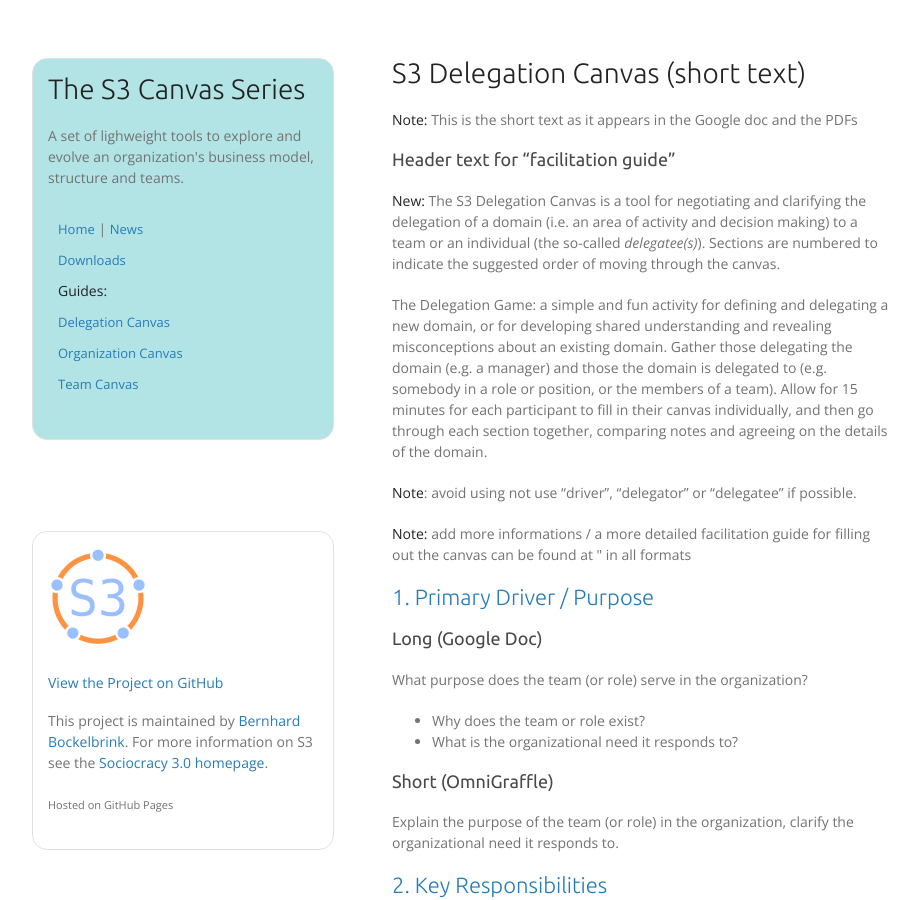
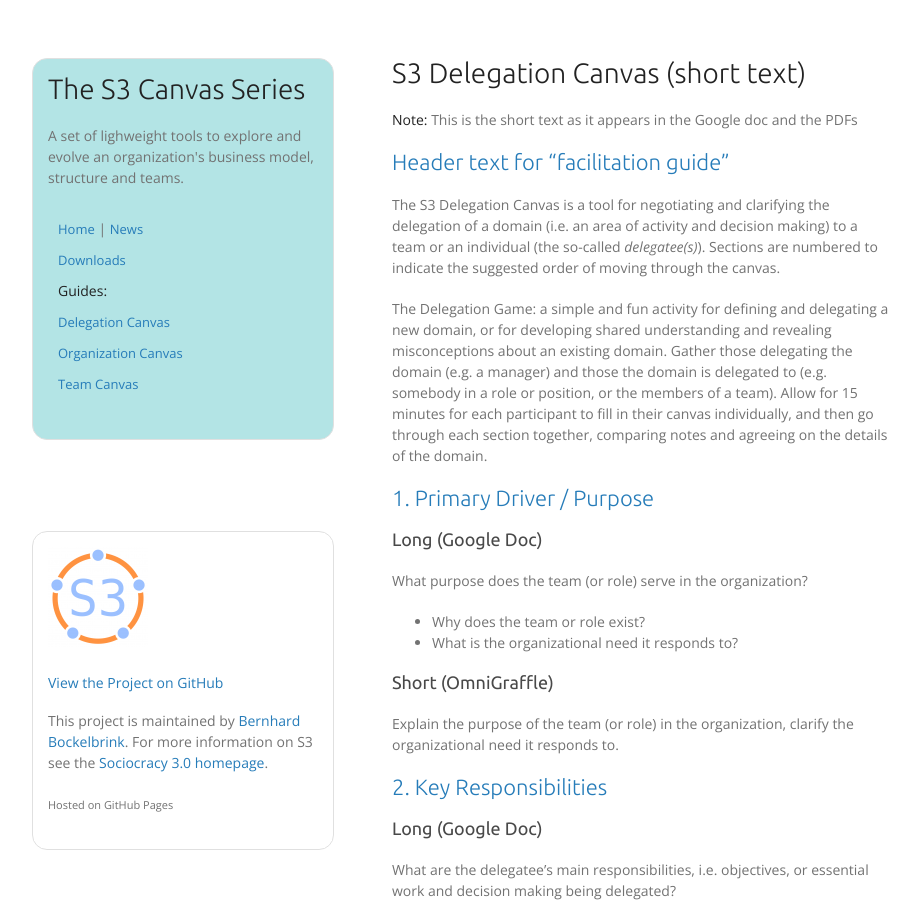
Before and after one commit to bboc/s3-canvas, a Jekyll site: the page built from docs/s3-delegation-canvas-short.md, in a window 1280 px wide and 900 px high. Shown: the whole window, without its empty margins (178-1097 px from the left). Built offline with Jekyll 4.4.1, drawn with Linux system fonts in a browser that asks for light colours; our own code applies the rules of GitHub Pages for plain Markdown files.

Commit message:
removed obsolte notes from short text

```diff
--- a/docs/s3-delegation-canvas-short.md
+++ b/docs/s3-delegation-canvas-short.md
@@ -2,18 +2,11 @@
 
 **Note:** This is the short text as it appears in the Google doc and the PDFs
 
-### Header text for "facilitation guide"
+## Header text for "facilitation guide"
 
-
-**New:** The S3 Delegation Canvas is a tool for negotiating and clarifying the delegation of a domain (i.e. an area of activity and decision making) to a team or an individual (the so-called _delegatee(s)_). Sections are numbered to indicate the suggested order of moving through the canvas.
-
+The S3 Delegation Canvas is a tool for negotiating and clarifying the delegation of a domain (i.e. an area of activity and decision making) to a team or an individual (the so-called _delegatee(s)_). Sections are numbered to indicate the suggested order of moving through the canvas.
 
 The Delegation Game: a simple and fun activity for defining and delegating a new domain, or for developing shared understanding and revealing misconceptions about an existing domain. Gather those delegating the domain (e.g. a manager) and those the domain is delegated to (e.g. somebody in a role or position, or the members of a team). Allow for 15 minutes for each participant to fill in their canvas individually, and then go through each section together, comparing notes and agreeing on the details of the domain.
-
-**Note**: avoid using not use "driver", "delegator" or "delegatee" if possible.
-
-**Note:** add more informations / a more detailed facilitation guide for filling out the canvas can be found at <url>" in all formats
-
 
 ## 1. Primary Driver / Purpose
 
```
